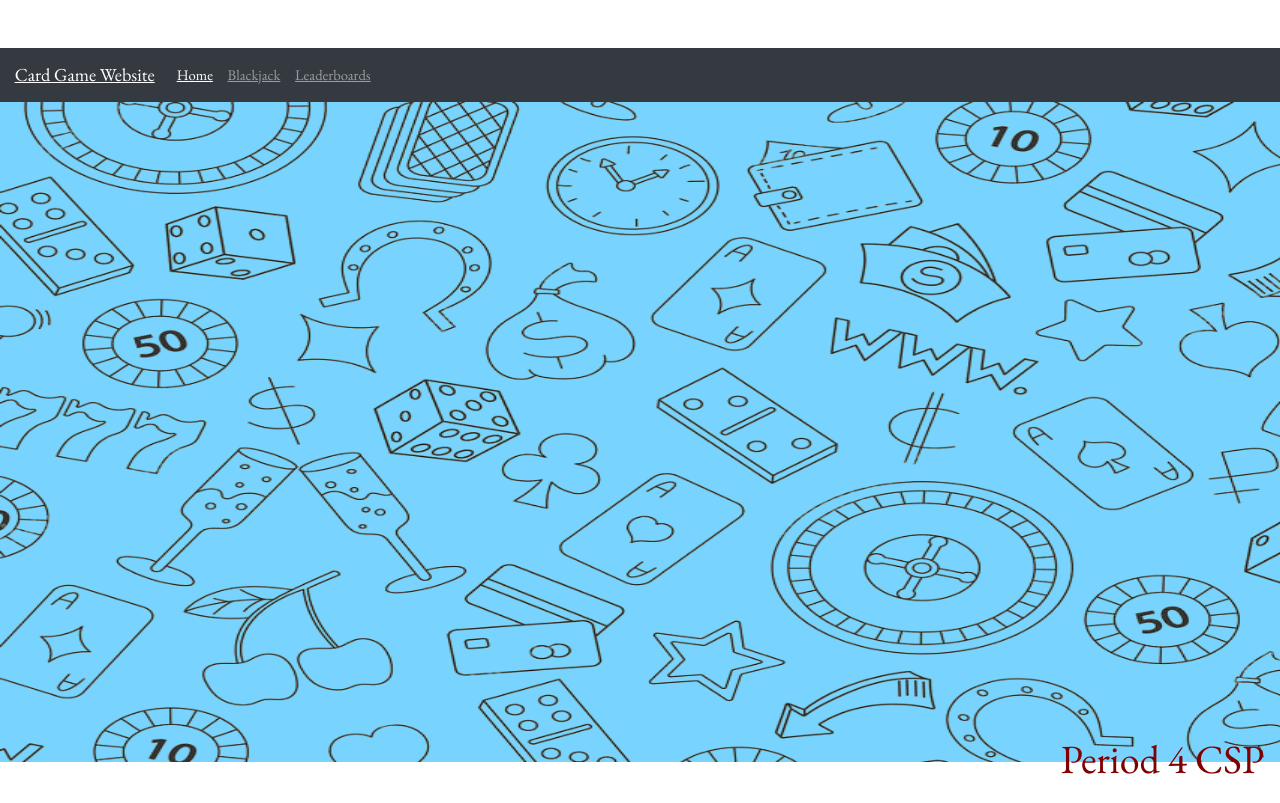
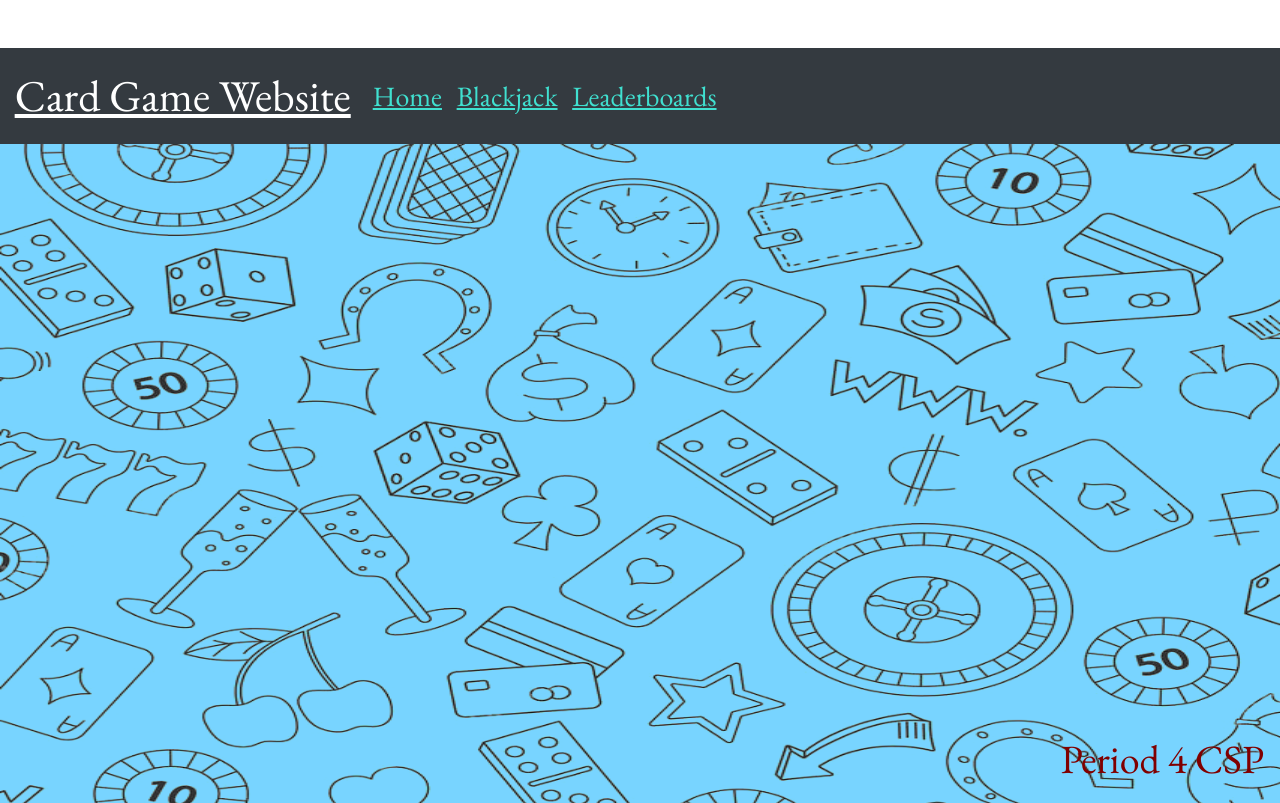
Before and after one commit to shekark642/P3-Prophets, a Flask app: page / in a window 1280 px wide; the page is wider, and only the part inside the window is pictured. Shown: the top 803 px of that part. Run offline with Flask 2, Linux system fonts and the light colour scheme; some libraries are stand-ins or nearby versions.

Commit message:
changed menu color

```diff
--- a/templates/base.html
+++ b/templates/base.html
@@ -7,15 +7,15 @@
 <link href="style.css" rel="stylesheet" type="style/css" />
 
 <nav class="navbar navbar-expand-lg navbar-dark bg-dark">
-    <a class="navbar-brand" href="#">Card Game Website</a>
+    <a class="navbar-brand" href="#" style = "color:white;font-size:44px;">Card Game Website</a>
     <button class="navbar-toggler" type="button" data-toggle="collapse" data-target="#navbarNavAltMarkup" aria-controls="navbarNavAltMarkup" aria-expanded="false" aria-label="Toggle navigation" >
         <span class="navbar-toggler-icon"></span>
     </button>
     <div class="collapse navbar-collapse" id="navbarNavAltMarkup">
         <div class="navbar-nav">
-            <a class="nav-link active" href="/">Home <span class="sr-only">(current)</span></a>
-            <a class="nav-link" href="/blackjack">Blackjack</a>
-            <a class="nav-link" href="/leaderboards">Leaderboards</a>
+            <a class="nav-link active" href="/" style = "color:turquoise;font-size:28px;">Home <span class="sr-only">(current)</span></a>
+            <a class="nav-link" href="/blackjack" style = "color:turquoise;font-size:28px;">Blackjack</a>
+            <a class="nav-link" href="/leaderboards" style = "color:turquoise;font-size:28px;">Leaderboards</a>
         </div>
     </div>
 </nav>
--- a/templates/index.html
+++ b/templates/index.html
@@ -1,6 +1,5 @@
 <!DOCTYPE HTML>
 {% extends "base.html" %}
-
 {% block body %}
 
 <html lang="english">
--- a/view.py
+++ b/view.py
@@ -1,11 +1,5 @@
 from flask import Flask, flash, redirect, render_template, request, session, abort, jsonify, url_for, __init__
 
-
-
-
-import os
-#yurrrrrr
-#yolo
 # create a Flask instance
 app = Flask(__name__)
 
```
